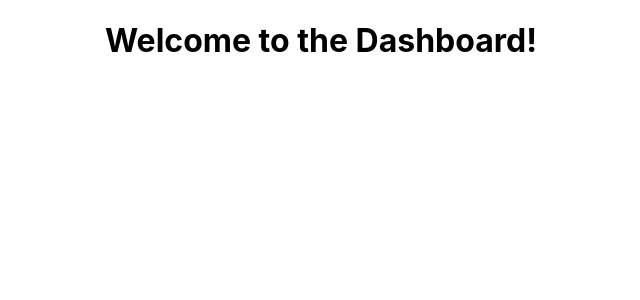
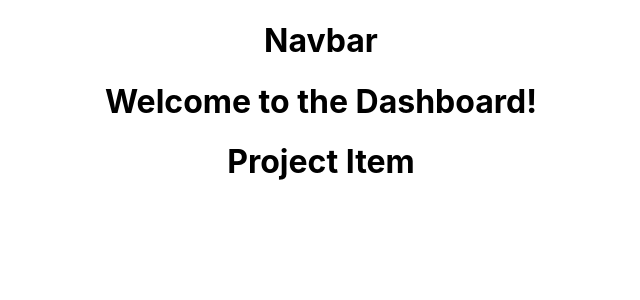
Before and after one commit to sandeepsharma-kgp/ProjectManagementTool, a React (Create React App) app in the folder ppmtool-react-client/: page / in a window 1280 px wide. Shown: the top 300 px of the page, without its empty margins (319-959 px from the left). Built offline with nearby package versions, Linux system fonts and the light colour scheme.

Commit message:
project and header components added

```diff
--- a/ppmtool-react-client/src/App.js
+++ b/ppmtool-react-client/src/App.js
@@ -1,12 +1,14 @@
-import React from 'react';
-import logo from './logo.svg';
-import './App.css';
-import Dashboard from './components/Dashboard';
+import React from "react";
+import logo from "./logo.svg";
+import "./App.css";
+import Dashboard from "./components/Dashboard";
+import Header from "./components/Layout/Header";
 
 function App() {
   return (
     <div className="App">
-      <Dashboard/>
+      <Header />
+      <Dashboard />
     </div>
   );
 }
--- a/ppmtool-react-client/src/components/Dashboard.js
+++ b/ppmtool-react-client/src/components/Dashboard.js
@@ -1,11 +1,15 @@
-import React, { Component } from 'react'
+import React, { Component } from "react";
+import ProjectItem from "./Project/ProjectItem";
 
 class Dashboard extends Component {
-    render() {
-        return (
-            <h1>Welcome to the Dashboard!</h1>
-        )
-    }
+  render() {
+    return (
+      <div>
+        <h1>Welcome to the Dashboard!</h1>
+        <ProjectItem />
+      </div>
+    );
+  }
 }
 
 export default Dashboard;
--- /dev/null
+++ b/ppmtool-react-client/src/components/Layout/Header.js
@@ -0,0 +1,13 @@
+import React, { Component } from 'react'
+
+class Header extends Component {
+    render() {
+        return (
+            <div>
+               <h1>Navbar</h1>
+            </div>
+        )
+    }
+}
+
+export default Header;
--- /dev/null
+++ b/ppmtool-react-client/src/components/Project/ProjectItem.js
@@ -0,0 +1,13 @@
+import React, { Component } from 'react'
+
+class ProjectItem extends Component {
+    render() {
+        return (
+            <div>
+                <h1> Project Item</h1>
+            </div>
+        )
+    }
+}
+
+export default ProjectItem;
```
